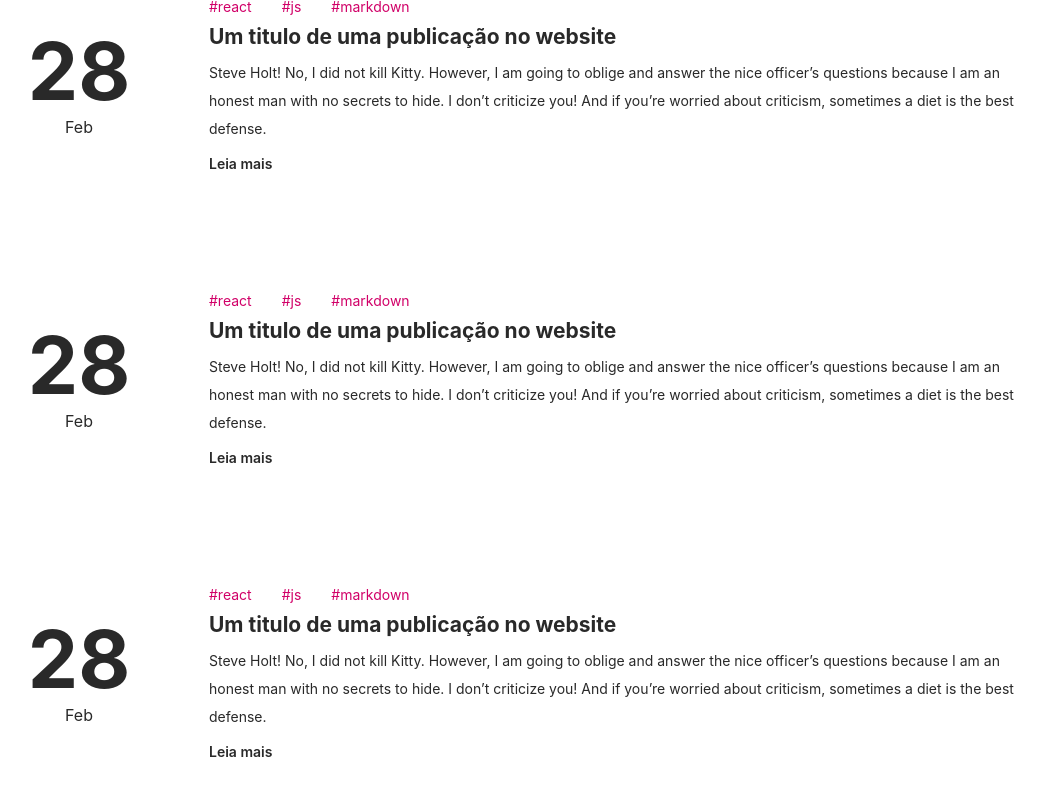
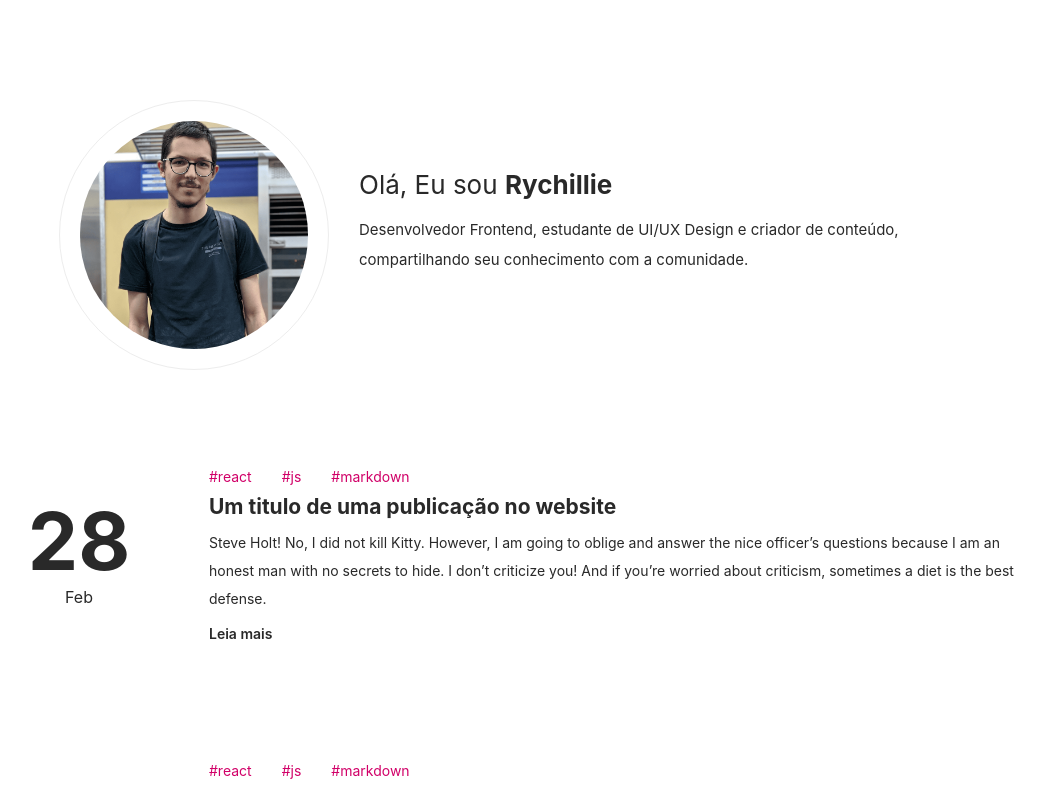
Before and after one commit to Rychillie/old-Rychillie.net, a Next.js app: page / in a window 1280 px wide. Shown: the top 789 px of the page, without its empty margins (121-1166 px from the left). Built offline with nearby package versions, Linux system fonts and the light colour scheme.

Commit message:
header created

```diff
--- a/src/components/header.tsx
+++ b/src/components/header.tsx
@@ -2,7 +2,35 @@ import Image from "next/image";
 import styles from "../styles/components/Header.module.scss";
 
 const Header = () => {
-  return <header className={styles.header}></header>;
+  return (
+    <header className={styles.header}>
+      <div className={styles.apresentation}>
+        <div className={styles.profileImage}>
+          <Image
+            src={"/rychillie.png"}
+            blurDataURL={"/rychillie.png"}
+            alt="Rychillie"
+            layout="responsive"
+            placeholder="blur"
+            quality={100}
+            width={270}
+            height={270}
+            loading="lazy"
+          />
+        </div>
+        <div className={styles.sideApresentation}>
+          <h1 className={styles.profileApresentation}>
+            Olá, Eu sou <b>Rychillie</b>
+          </h1>
+          <p className={styles.profileDescription}>
+            Desenvolvedor Frontend, estudante de UI/UX Design e criador de
+            conteúdo, compartilhando seu conhecimento com a comunidade.
+          </p>
+          <div className={styles.socialMedia}></div>
+        </div>
+      </div>
+    </header>
+  );
 };
 
 export default Header;
--- a/src/pages/index.tsx
+++ b/src/pages/index.tsx
@@ -3,6 +3,7 @@ import Head from "next/head";
 import Image from "next/image";
 import styles from "../styles/pages/Home.module.scss";
 
+import Header from "../components/header";
 import Post from "../components/post";
 
 const Home: NextPage = () => {
@@ -13,6 +14,8 @@ const Home: NextPage = () => {
         <meta name="description" content="Generated by create next app" />
         <link rel="icon" href="/favicon.ico" />
       </Head>
+
+      <Header />
 
       <main className={styles.container}>
         <Post />
--- a/src/styles/components/Header.module.scss
+++ b/src/styles/components/Header.module.scss
@@ -0,0 +1,96 @@
+@import "../extras/mixins";
+
+.header {
+  width: 100%;
+  height: auto;
+}
+
+.apresentation {
+  width: 940px;
+  max-width: 100%;
+  margin: 0px auto;
+  padding: 96px 10px;
+  display: flex;
+  flex-direction: column;
+  -webkit-box-align: center;
+  text-align: center;
+  align-items: center;
+
+  @include media(sm) {
+    display: flex;
+    padding: 50px 25px 80px;
+  }
+
+  @include media(md) {
+    padding: 70px 25px 80px;
+    text-align: left;
+    flex-direction: row;
+  }
+
+  @include media(lg) {
+    padding: 100px 10px;
+  }
+
+  @include media(xl) {
+    padding: 120px 10px;
+  }
+}
+
+.profileImage {
+  width: 180px;
+  height: 180px;
+  padding: 30px;
+  border-radius: 50%;
+  margin: 0px auto;
+  border: 1px solid rgb(237, 237, 237);
+  flex-shrink: 0;
+  margin-bottom: 20px;
+
+  @include media(sm) {
+    width: 270px;
+    height: 270px;
+    padding: 20px;
+    margin-bottom: 0;
+    margin: 0;
+  }
+
+  img {
+    border-radius: 50%;
+    overflow: hidden;
+  }
+}
+
+.sideApresentation {
+  display: flex;
+  flex-direction: column;
+  padding-left: 0;
+
+  @include media(sm) {
+    padding-left: 30px;
+  }
+}
+
+.profileApresentation {
+  font-size: 30px;
+  color: rgb(41, 41, 41);
+  margin-bottom: 20px;
+  font-weight: 400;
+
+  @include media(sm) {
+    font-size: 22px;
+  }
+
+  @include media(md) {
+    font-size: 26px;
+    margin-bottom: 15px;
+  }
+}
+
+.profileDescription {
+  color: rgb(41, 41, 41);
+  font-size: 15px;
+  line-height: 2;
+}
+
+.socialMedia {
+}
```
Also changed, not shown: public/rychillie.png (added), 1 other file (tests, documents, lock files or other folders).
